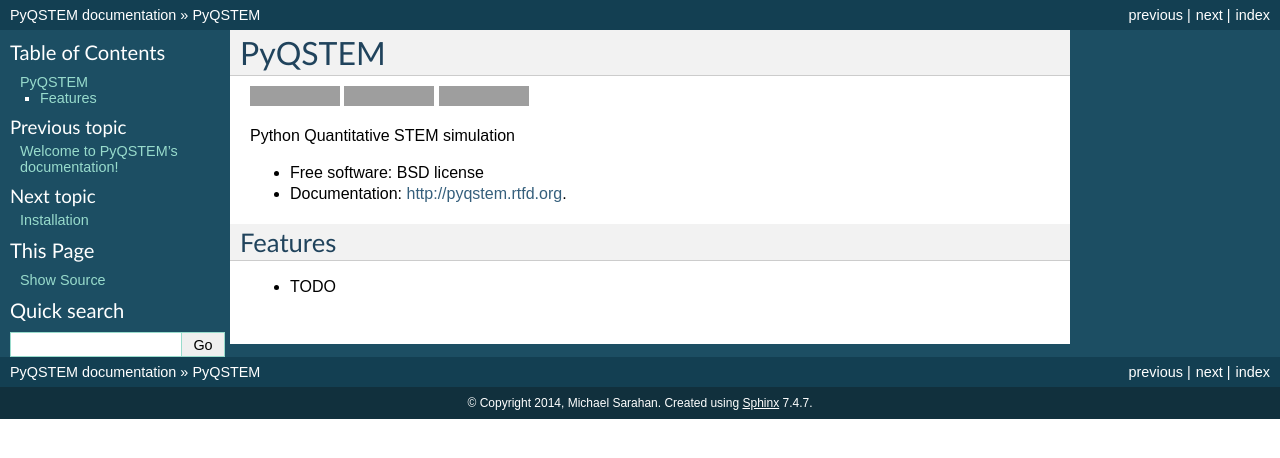
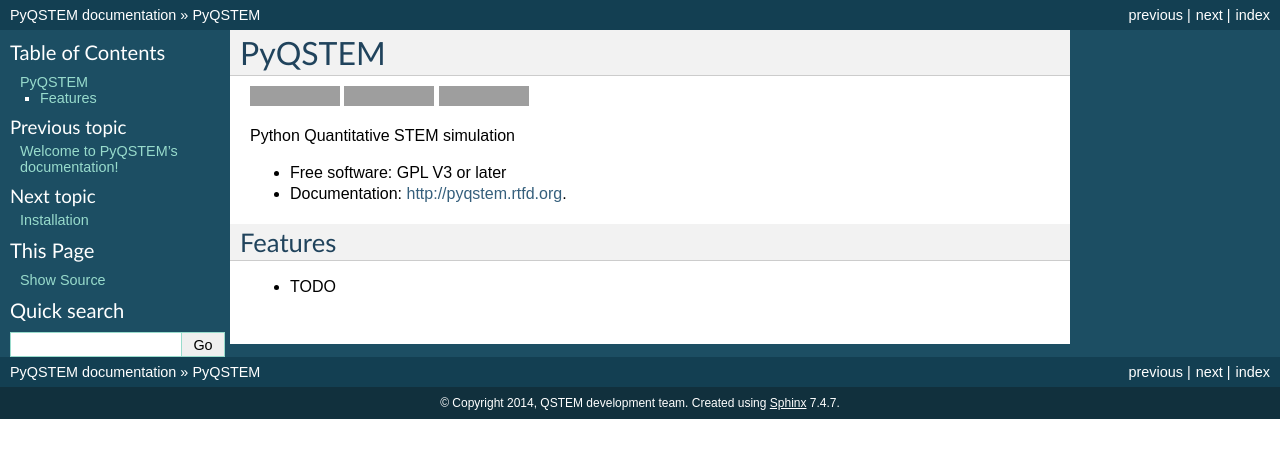
Before and after one commit to msarahan/pyqstem, a Sphinx documentation site: the page built from docs/readme.rst, in a window 1280 px wide, cut to the strip 0-458 px from the top of the page. Built offline with Sphinx 7.4.7, drawn with Linux system fonts in a browser that asks for light colours; the version number could not be read and is left out; grey boxes are pictures that could not be loaded.

Commit message:
Fix license in docs and make author generic (team attribution)

```diff
--- a/README.rst
+++ b/README.rst
@@ -14,7 +14,7 @@
 
 Python Quantitative STEM simulation
 
-* Free software: BSD license
+* Free software: GPL V3 or later
 * Documentation: http://pyqstem.rtfd.org.
 
 Features
--- a/docs/conf.py
+++ b/docs/conf.py
@@ -31,7 +31,7 @@
 # version is used.
 sys.path.insert(0, project_root)
 
-import pyqstem
+import qstem
 
 # -- General configuration ---------------------------------------------
 
@@ -56,16 +56,16 @@
 
 # General information about the project.
 project = u'PyQSTEM'
-copyright = u'2014, Michael Sarahan'
+copyright = u'2014, QSTEM development team'
 
 # The version info for the project you're documenting, acts as replacement
 # for |version| and |release|, also used in various other places throughout
 # the built documents.
 #
 # The short X.Y version.
-version = pyqstem.__version__
+version = qstem.__version__
 # The full version, including alpha/beta/rc tags.
-release = pyqstem.__version__
+release = qstem.__version__
 
 # The language for content autogenerated by Sphinx. Refer to documentation
 # for a list of supported languages.
@@ -210,7 +210,7 @@
 latex_documents = [
     ('index', 'pyqstem.tex',
      u'PyQSTEM Documentation',
-     u'Michael Sarahan', 'manual'),
+     u'QSTEM Development team', 'manual'),
 ]
 
 # The name of an image file (relative to this directory) to place at
@@ -241,7 +241,7 @@
 man_pages = [
     ('index', 'pyqstem',
      u'PyQSTEM Documentation',
-     [u'Michael Sarahan'], 1)
+     [u'QSTEM development team'], 1)
 ]
 
 # If true, show URL addresses after external links.
@@ -256,7 +256,7 @@
 texinfo_documents = [
     ('index', 'pyqstem',
      u'PyQSTEM Documentation',
-     u'Michael Sarahan',
+     u'QSTEM development team',
      'pyqstem',
      'One line description of project.',
      'Miscellaneous'),
```
Also changed, not shown: README.md (deleted, +0 -23 lines), setup.py (+5 -5 lines), 1 other file.
